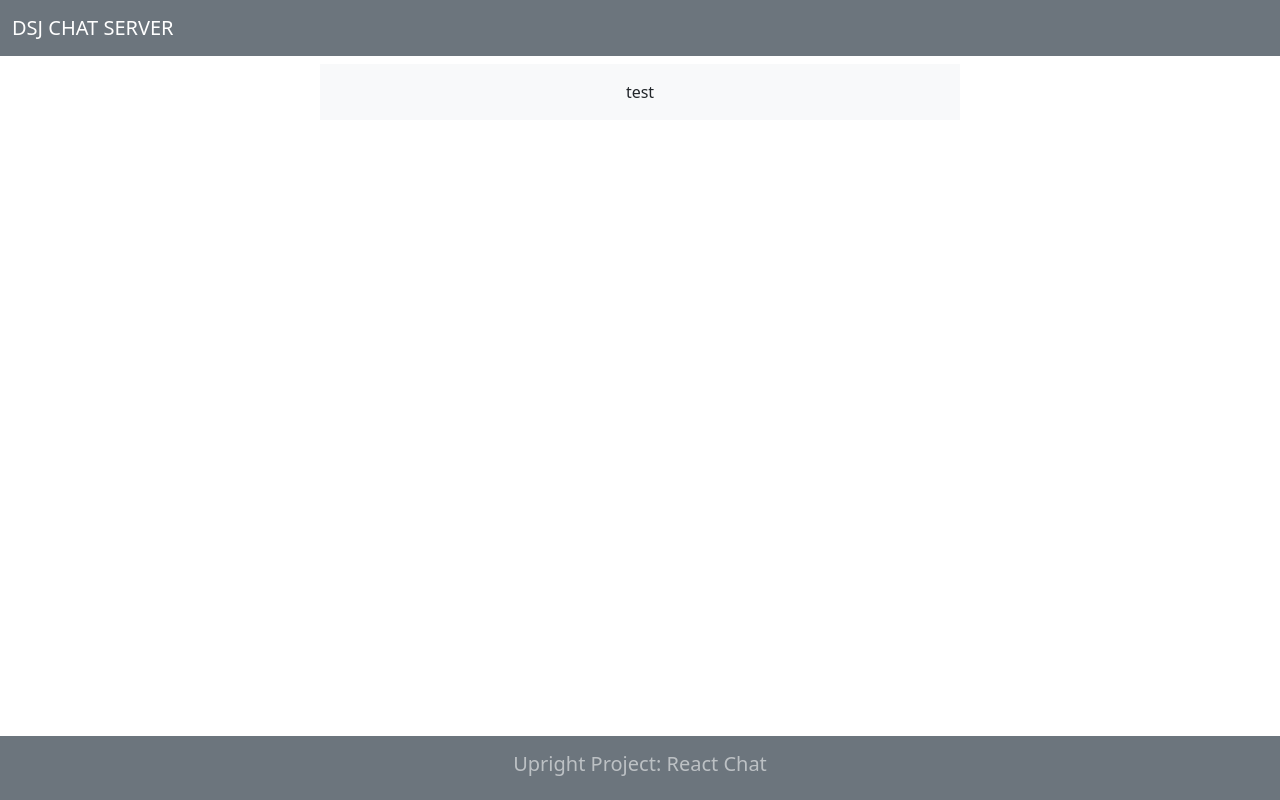
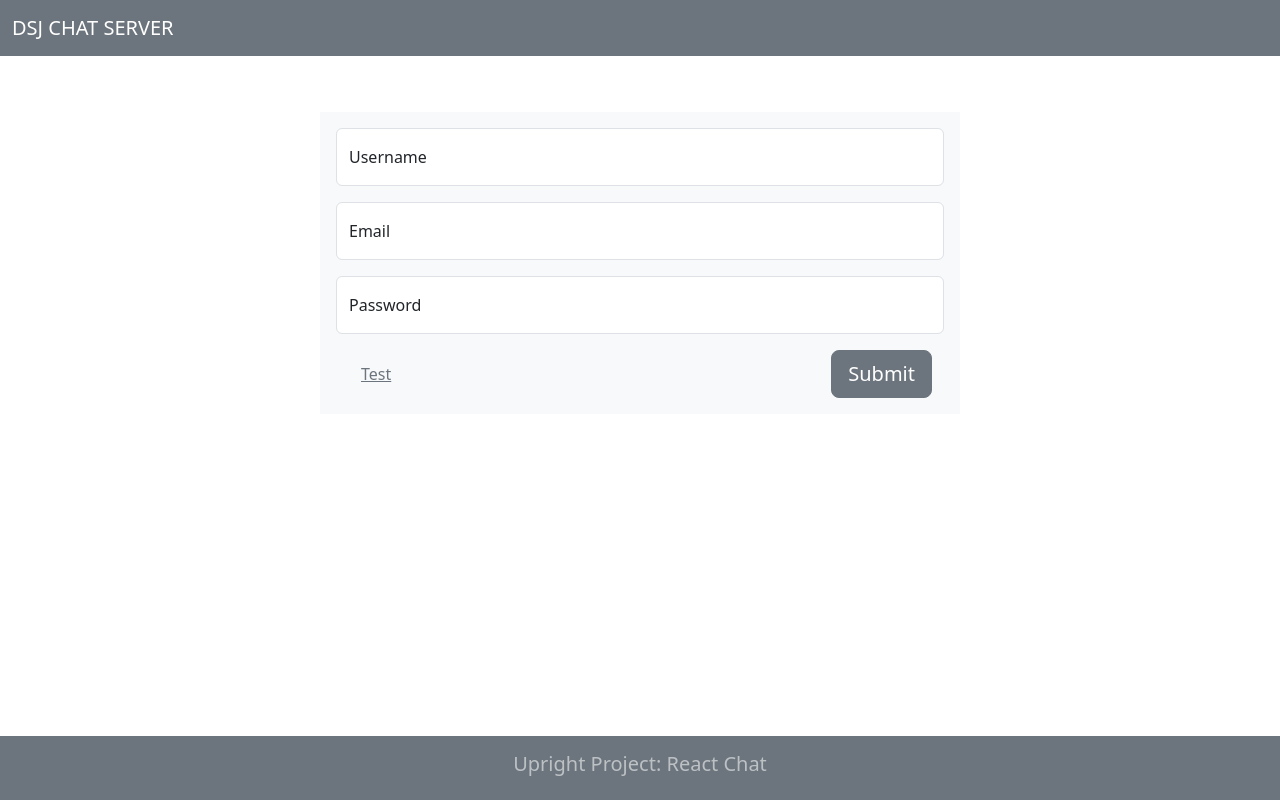
Before and after one commit to shawksly/ReactChat-Client, a React (Create React App) app: page /auth in a window 1280 px wide. Built offline with nearby package versions, Linux system fonts and the light colour scheme.

Commit message:
U7_02 partial -- signup built, having issues with cors

```diff
--- a/src/App.css
+++ b/src/App.css
@@ -51,8 +51,3 @@
     transform: rotate(360deg);
   }
 }
-
-/* https://stackoverflow.com/questions/45642065/how-to-use-bootstrap-4-flexbox-to-fill-available-content */
-/* .flex-grow {
-  flex: 1 0 auto;
-} */
--- a/src/App.jsx
+++ b/src/App.jsx
@@ -1,7 +1,7 @@
 import logo from './logo.svg';
 import './App.css';
-import {useState} from 'react';
-import {BrowserRouter, Routes,Route} from 'react-router-dom';
+import {useEffect, useState} from 'react';
+import {BrowserRouter, Routes, Route, useNavigate} from 'react-router-dom';
 import Navbar from './components/navbar/Navbar';
 import Auth from './components/auth/Auth'
 import Footer from './components/footer/Footer';
@@ -11,6 +11,24 @@ function App() {
   const [token, setToken] = useState('');
   const [signup, setSignup] = useState(true);
 
+
+  useEffect(initializeToken, []);
+
+  function initializeToken() {
+    setToken(localStorage.token);
+    console.log("localStorage.token: ", localStorage.token);
+  }
+
+  function updateToken(newToken) {
+    setToken(newToken);
+    localStorage.token = newToken;
+  }
+
+  function clearToken() {
+    setToken('');
+    localStorage.removeItem('token');
+  }
+
   return (
     <div className="App min-vh-100 p-0 container-fluid d-flex flex-column align-items-center">
       <BrowserRouter>
@@ -19,13 +37,9 @@ function App() {
 
         <Routes>
 
-          {
-            !token
-            ?
-            <Route path="/auth" element={<Auth setToken={setToken} signup={signup} setSignup={setSignup} />} />
-            :
-            <Route path="/" element={<Auth />} />
-          }
+            <Route path="/" element={<Home token={token} />} />
+
+            <Route path="/auth" element={<Auth setToken={updateToken} signup={signup} setSignup={setSignup} />} />
 
         </Routes>
 
@@ -39,22 +53,29 @@ function App() {
 
 export default App;
 
-// TODO This just displays the spinning react logo page. We can probably remove this and a bunch of other stuff, like the css and logo. -Scott
-// function Home(){
-//   return(
-//     <header className="App-header">
-//       <img src={logo} className="App-logo" alt="logo" />
-//       <p>
-//         Edit <code>src/App.js</code> and save to reload.
-//       </p>
-//       <a
-//         className="App-link"
-//         href="https://reactjs.org"
-//         target="_blank"
-//         rel="noopener noreferrer"
-//       >
-//         Learn React
-//       </a>
-//     </header>
-//   )
-// }
+function Home({ token, clearToken}){
+
+  const navigate = useNavigate();
+
+  if(!token)
+  navigate("/auth");
+
+return(
+  <><h2>Home</h2></>
+  )
+}
+{/* //TODO This just displays the spinning react logo page. We can probably remove this and a bunch of other stuff, like the css and logo. -Scott
+  <header className="App-header">
+  <img src={logo} className="App-logo" alt="logo" />
+  <p>
+      Edit <code>src/App.js</code> and save to reload.
+    </p>
+    <a
+      className="App-link"
+      href="https://reactjs.org"
+      target="_blank"
+      rel="noopener noreferrer"
+    >
+      Learn React
+    </a>
+  </header> */}
--- a/src/components/auth/Auth.jsx
+++ b/src/components/auth/Auth.jsx
@@ -1,18 +1,20 @@
 import { Container } from 'reactstrap'
+import Signup from './signup/Signup'
 
 function Auth({ setToken, signup, setSignup }) {
 	return (
 		<>
 			<Container
 				// TODO h-50 doesn't do anything and I'd like to come back and fix that at some point -Scott
-                className="d-inline-block w-50 h-50 p-3 bg-light"
+				className="d-inline-block w-50 h-50 p-3 bg-light mt-5"
 			>
-                test
-                {/* <Row>
-                    <Col
-                        xs="12"
-                    ></Col>
-                </Row> */}
+				{
+					signup
+					?
+					<Signup setToken={setToken} setSignup={setSignup} />
+					:
+					<h2>Login REPLACE</h2>
+				}
 			</Container>
 		</>
 	)
--- /dev/null
+++ b/src/components/auth/signup/Signup.jsx
@@ -0,0 +1,118 @@
+import { useState } from "react";
+import { useNavigate } from "react-router-dom";
+import { Container, Form, FormGroup, Input, Label, Button } from "reactstrap";
+
+function Signup({ setToken, setSignup }) {
+  const navigate = useNavigate();
+
+  const [username, setUsername] = useState("");
+  const [email, setEmail] = useState("");
+  const [password, setPassword] = useState("");
+
+  return (
+    <>
+      <Form>
+        {/* Username */}
+        <FormGroup floating>
+          <Input
+            id="usernameInput"
+            name="username"
+            placeholder="Username"
+            type="username"
+            onChange={(e) => {
+              setUsername(e.target.value);
+            }}
+          />
+          <Label for="usernameInput">Username</Label>
+        </FormGroup>
+
+        {/* Email */}
+        <FormGroup floating>
+          <Input
+            id="emailInput"
+            name="email"
+            placeholder="Email"
+            type="email"
+            onChange={(e) => {
+              setEmail(e.target.value);
+            }}
+          />
+          <Label for="emailInput">Email</Label>
+        </FormGroup>
+
+        {/* Password */}
+        <FormGroup floating>
+          <Input
+            id="passwordInput"
+            name="password"
+            placeholder="Password"
+            type="password"
+            onChange={(e) => {
+              setPassword(e.target.value);
+            }}
+          />
+          <Label for="passwordInput">Password</Label>
+        </FormGroup>
+
+        {/* Buttons */}
+        <Container className="d-flex justify-content-between">
+
+          {/* button to switch to login */}
+          <Button
+            className="btn-link link-secondary"
+            onClick={() => {
+              setSignup(false);
+            }}
+          >
+            Test
+          </Button>
+
+          {/* button to submit */}
+          <Button size="lg" onClick={processUserData}>
+            Submit
+          </Button>
+
+        </Container>
+      </Form>
+    </>
+  );
+
+  // runs on button click
+  async function processUserData(e) {
+    e.preventDefault();
+    console.log(username);
+    console.log(email);
+    console.log(password);
+
+    try {
+      // request sent to server
+      let response = await fetch("http://localhost:4000/user/signup", {
+        headers: new Headers({
+          "content-type": "application/json",
+          //https://stackoverflow.com/questions/68105091/cors-response-to-preflight-request-doesnt-pass-access-control-check-how-to-s
+          // "Access-Control-Allow-Origin": "*",
+          // "Access-Control-Allow-Methods": "GET,POST,OPTIONS,DELETE,PUT",
+          // "Access-Control-Allow-Headers": "*",
+          // another option: https://stackoverflow.com/questions/8719276/cross-origin-request-headerscors-with-php-headers
+        }),
+        method: "POST",
+        body: JSON.stringify({
+          username,
+          email,
+          password,
+        }),
+      });
+
+      let results = await response.json();
+      console.log("results", results);
+
+      setToken(results.token);
+
+      if (response.status === 200) navigate("/about");
+    } catch (error) {
+      console.log(error);
+    }
+  }
+}
+
+export default Signup;
```
Lines whose indentation alone changed are shown as unchanged.
